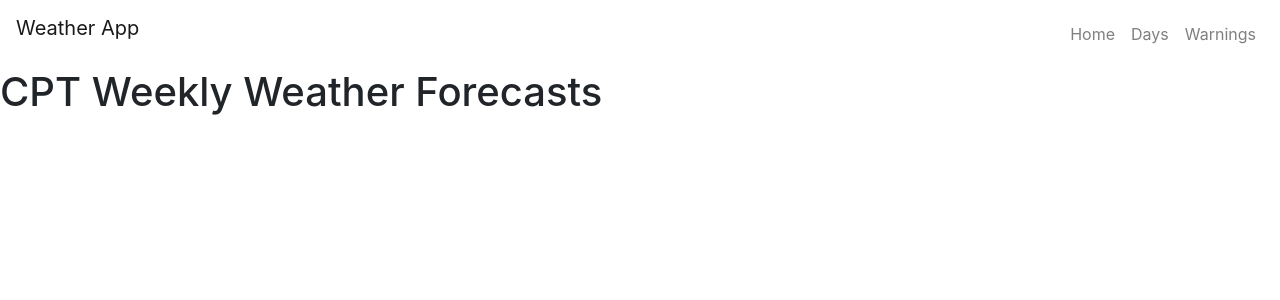
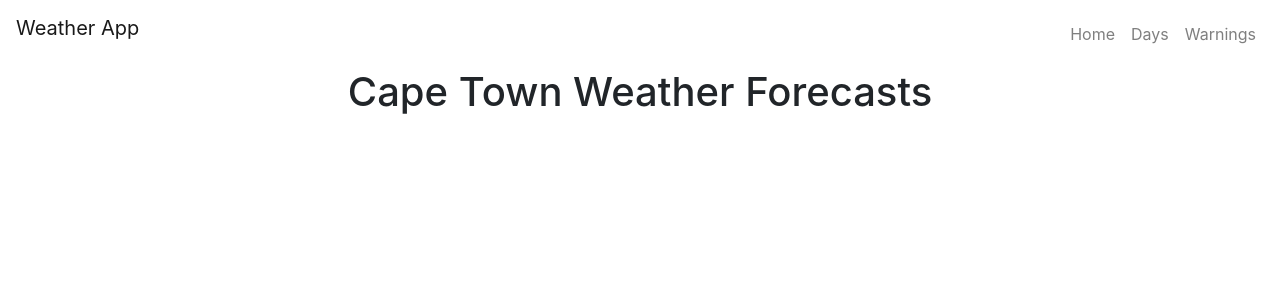
Before and after one commit to AmoDinho/weather-forecasts, a React (Create React App) app: page / in a window 1280 px wide. Shown: the top 300 px of the page. Built offline with nearby package versions, Linux system fonts and the light colour scheme.

Commit message:
Added cards

```diff
--- a/src/components/Header.css
+++ b/src/components/Header.css
@@ -1,4 +1,4 @@
 
 .Navbar{
- color:blueviolet;
+  background: transparent;
 }
--- a/src/components/Header.js
+++ b/src/components/Header.js
@@ -6,41 +6,41 @@ import {
   NavbarBrand,
   Nav,
   NavItem,
-  NavLink} from "reactstrap"
+  NavLink} from "reactstrap";
+
 import "./Header.css";
 
   export default class Example extends React.Component {
     constructor(props) {
       super(props);
 
-      //this.toggle = this.toggle.bind(this);
-      this.toogleNavbar = this.toogleNavbar.bind(this);
+      this.toggle = this.toggle.bind(this);
+     // this.toogleNavbar = this.toogleNavbar.bind(this);
       this.state = {
-        //isOpen: false
-        collapsed:true
+        isOpen: false
+        //collapsed:false
       };
     }
 
-    /*
+
     toggle() {
       this.setState({
         isOpen: !this.state.isOpen
       });
     }
-*/
-
+/*
 toogleNavbar(){
   this.setState({
     collapsed: !this.state.collapsed
   });
-}
+}*/
     render() {
       return (
         <div>
-          <Navbar className="Navbar" light expand="md">
+          <Navbar className="Navbar" light  expand="md">
             <NavbarBrand href="/">Weather App</NavbarBrand>
-            <NavbarToggler onClick={this.toggleNavbar} />
-            <Collapse isOpen={!this.state.collapsed} navbar>
+            <NavbarToggler onClick={this.toggle} />
+            <Collapse isOpen={this.state.isOpen} navbar>
               <Nav className="ml-auto" navbar>
                 <NavItem>
                 <NavLink href="/"> Home</NavLink>
--- /dev/null
+++ b/src/components/Home.css
@@ -0,0 +1,5 @@
+h1{
+    text-align: center;
+    margin:auto;
+    bottom: 50%;
+}
--- a/src/components/Home.js
+++ b/src/components/Home.js
@@ -1,12 +1,18 @@
 import React from "react";
+import "./Home.css";
+import {Container, Row,Col} from "reactstrap";
 
 const Home = () => (
-  <div>
-    <header>
-    <h1>CPT Weekly Weather Forecasts</h1>
 
-    </header>
-  </div>
+   <Container>
+<Row>
+  <Col>
+  <h1 >Cape Town Weather Forecasts  </h1>
+
+  </Col>
+</Row>
+   </Container>
+
 );
 
 export default Home;
--- a/src/containers/FullDays.js
+++ b/src/containers/FullDays.js
@@ -1,16 +1,32 @@
 import React from "react";
 import WeatherAPI from "../api";
 import { Link } from "react-router-dom";
+import { Container, Row,Col,Card, Button, CardImg, CardTitle, CardText, CardGroup,
+  CardSubtitle, CardBody } from "reactstrap";
 
 const FullDays = () => (
   <div>
-    <ul>
-      {WeatherAPI.all().map(f => (
-        <li key={f.number}>
-          <Link to={`/Days/${f.number}`}>{f.day}</Link>
-        </li>
-      ))}
-    </ul>
+    <Container>
+      <Row>
+        <Col>
+        {WeatherAPI.all().map(f => (
+
+
+<CardGroup key={f.number}>
+  <Card className="mt-4">
+    <CardImg top src="https://placeholdit.imgix.net/~text?txtsize=33&txt=256%C3%97180&w=256&h=180" alt="Card image cap" />
+   <CardBody>
+     <CardTitle><Link to={`/Days/${f.number}`}>{f.day}</Link></CardTitle>
+   </CardBody>
+  </Card>
+</CardGroup>
+
+))}
+        </Col>
+      </Row>
+    </Container>
+
+
   </div>
 );
 
```
